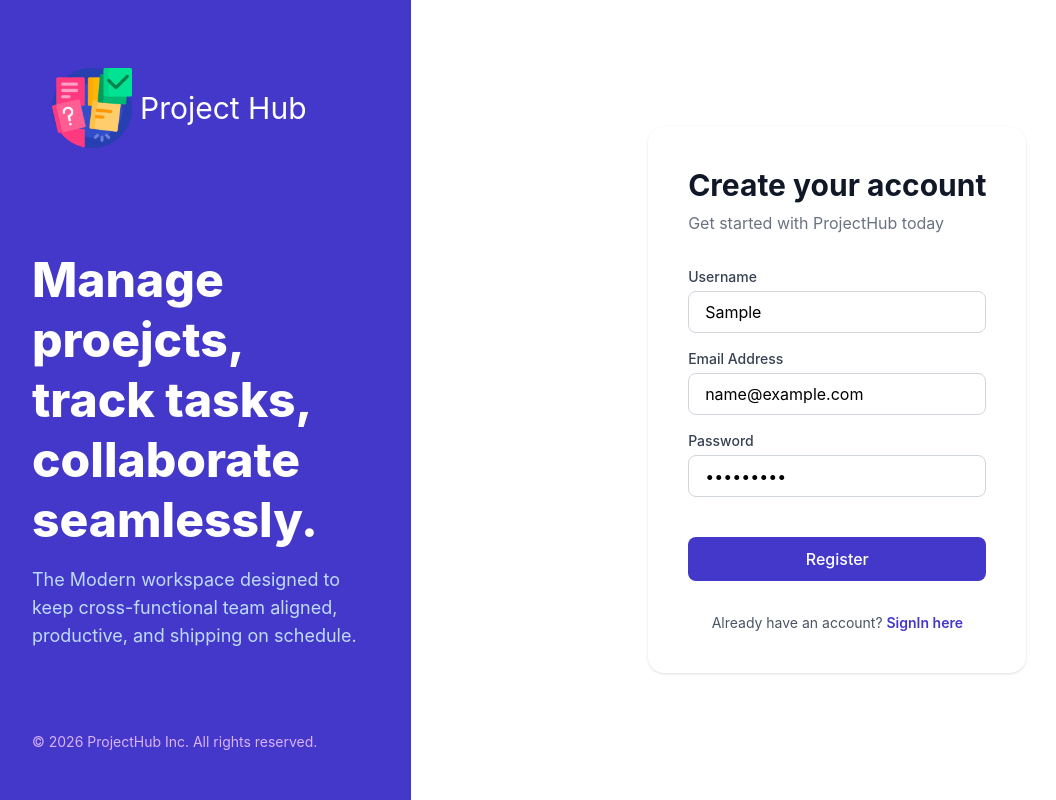
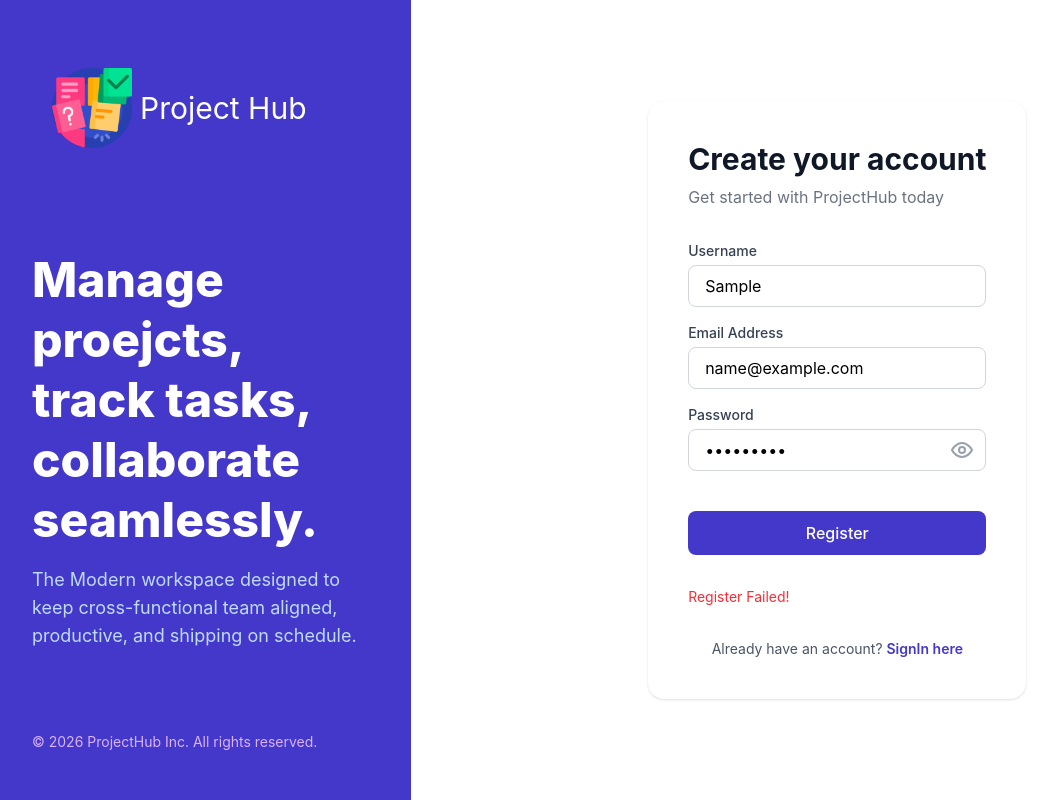
Before and after one commit to justpramod/project-manager, a React app in the folder frontend/: page /register in a window 1280 px wide. Both pictures are taken after typing "Sample", "name@example.com", "Sample123" into the empty fields and a click on the button "Register". Shown: the whole page, without its empty margins (16-1072 px from the left). Built offline with nearby package versions, Linux system fonts and the light colour scheme; no server answers; the HTML template or start-up script is replaced by a standard one.

Commit message:
feat: add error message display to login and registeration forms

```diff
--- a/frontend/src/pages/LoginPage.jsx
+++ b/frontend/src/pages/LoginPage.jsx
@@ -53,6 +53,8 @@ function LoginPage() {
                         <button type='submit' disabled = {submitting} className="w-full bg-[#4338CA] text-white py-2.5 rounded-lg font-medium hover:bg-indigo-700 transition mt-6">
                            { submitting? "Signing In...": "Sign In"}
                         </button>
+
+                        {error && <p className="text-red-500 text-sm mt-2">{error}</p>}
                     </form>
                     <div className="mt-8 text-center text-sm text-gray-600">
                         Don't have an account? <Link to="/register" className="text-[#4338CA] font-semibold hover:underline">Register here</Link>
--- a/frontend/src/pages/RegisterPage.jsx
+++ b/frontend/src/pages/RegisterPage.jsx
@@ -48,17 +48,21 @@ function RegisterPage() {
                     </div>
 
                     <form className="space-y-6" onSubmit={handleSubmit}>
-                        <InputField label= "Username" type= "text" placeholder= "example_01" value={username} onChange={(e)=> setUsername(e.target.value)}/>
-                        <InputField label="Email Address" type="email" placeholder="example@gmail.com" value={email} onChange={(e)=> setEmail(e.target.value)}  />
-                        <InputField label="Password" type="password" placeholder="Strong password"  value={password} onChange={(e)=> setPassword(e.target.value)}/>
+                        <InputField label="Username" type="text" placeholder="example_01" value={username} onChange={(e) => setUsername(e.target.value)} />
+                        <InputField label="Email Address" type="email" placeholder="example@gmail.com" value={email} onChange={(e) => setEmail(e.target.value)} />
+                        <InputField label="Password" type="password" placeholder="Strong password" isPassword={true} value={password} onChange={(e) => setPassword(e.target.value)} />
 
-                        <button type='submit' disabled = {submitting} className="w-full bg-[#4338CA] text-white py-2.5 rounded-lg font-medium hover:bg-indigo-700 transition mt-6">
-                           {submitting ? 'Registering' : "Register"}
+                        <button type='submit' disabled={submitting} className="w-full bg-[#4338CA] text-white py-2.5 rounded-lg font-medium hover:bg-indigo-700 transition mt-6">
+                            {submitting ? 'Registering' : "Register"}
                         </button>
+
+                        {error && <p className="text-red-500 text-sm mt-2">{error}</p>}
+
                     </form>
                     <div className="mt-8 text-center text-sm text-gray-600">
                         Already have an account? <Link to="/login" className="text-[#4338CA] font-semibold hover:underline">SignIn here</Link>
                     </div>
+
                 </AuthCard>
             </div>
 
```
